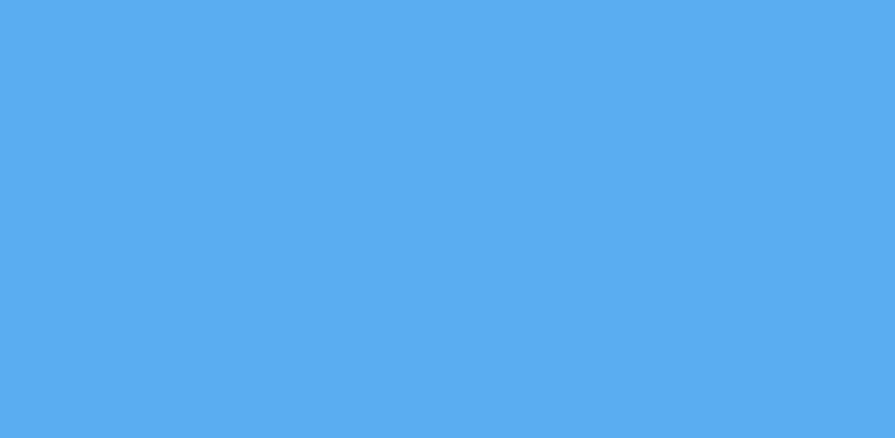
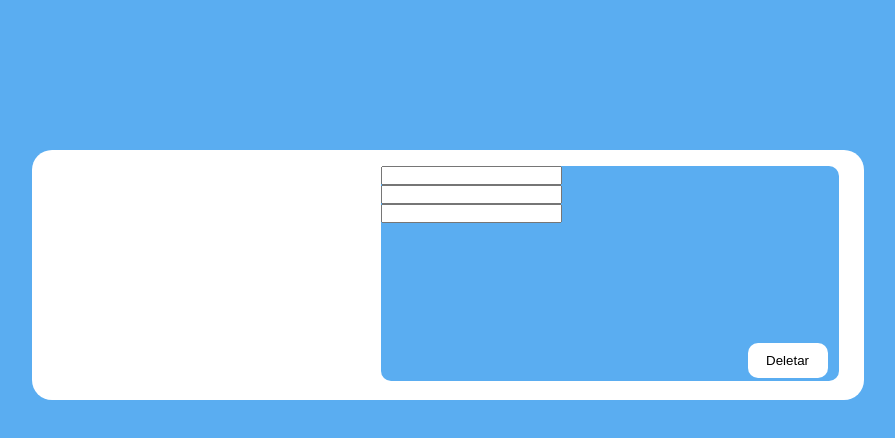
Before and after one commit to Ronnildo/projectMod, a React (Create React App) app in the folder interface/: page /jogo in a window 1280 px wide. Before the commit this address had no page. Shown: the top 438 px of the page, without its empty margins (224-1119 px from the left). Built offline with nearby package versions, Linux system fonts and the light colour scheme.

Commit message:
Resolvido bugs e criação da tela de jogos

```diff
--- /dev/null
+++ b/interface/src/pages/Jogo/index.jsx
@@ -0,0 +1,20 @@
+import "./style.css";
+
+export const Jogo = () => {
+  return (
+    <div className="container">
+      <div className="container-card">
+        <div className="txt">
+          <input type="text" />
+          <br />
+          <input type="text" name="" id="" />
+          <br />
+          <input type="text" name="" id="" />
+          <br />
+        </div>
+
+        <button className="del">Deletar</button>
+      </div>
+    </div>
+  );
+};
--- /dev/null
+++ b/interface/src/pages/Jogo/style.css
@@ -0,0 +1,49 @@
+@import url("https://fonts.googleapis.com/css2? family = Josefin + Sans: wght @ 100; 300; 600 & family = Aberto + Sans: wght @ 300; 400; 700 & family = Titillium + Web: wght @ 200 & display = swap ");
+* {
+  margin: 0;
+  padding: 0;
+  box-sizing: border-box;
+}
+
+body, html{
+    font-family: 'Josefin Sans', sans-serif;
+    background-color: #5AADF1;
+}
+
+.container{
+  margin: 0 auto;
+  position: absolute;
+  width: 65%;
+  height: 250px;
+  left: 20%;
+  top: 150px;
+
+  background: #FFFFFF;
+  border-radius: 20px;
+}
+.container-card{
+  position: relative;
+  width: 55%;
+  height: 215px;
+  left: 42%;
+  top: 16px;
+
+  background: #5AADF1;
+  border-radius: 10px;
+}
+.del{
+  position: relative;
+  width: 80px;
+  height: 35px;
+  left: 80%;
+  top: 120px;
+
+  background: #FFFFFF;
+  border-radius: 10px;
+
+  border: none;
+  cursor: pointer;
+}
+.del:hover{
+  opacity: 0.5;
+}
--- a/interface/src/pages/routes/index.jsx
+++ b/interface/src/pages/routes/index.jsx
@@ -2,6 +2,7 @@ import {BrowserRouter as Router, Routes, Route} from 'react-router-dom'
 import { Home } from '../Home'
 import { Login } from '../Login'
 import { Register } from '../Register'
+import { Jogo } from '../Jogo'
 
 export const AppRouter = () => {
     return(
@@ -10,6 +11,7 @@ export const AppRouter = () => {
                 <Route path='/login' exact element={<Login />} />
                 <Route path='/register' exact element={<Register />} />
                 <Route path='/home' exact element={<Home />} />
+                <Route path='/jogo' exact element={<Jogo />} />
             </Routes>
         </Router>
     )
```
